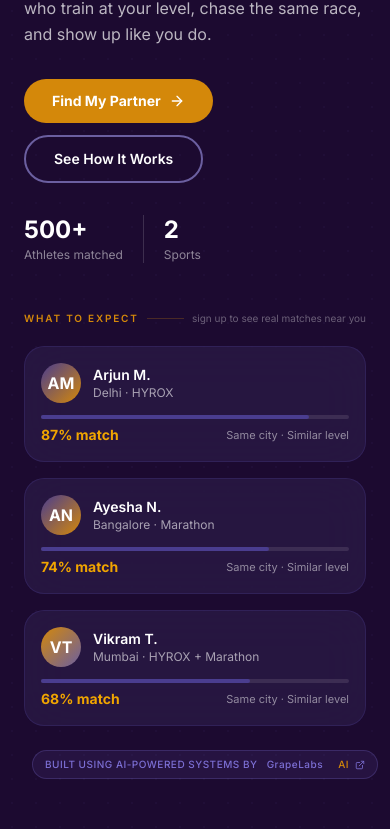
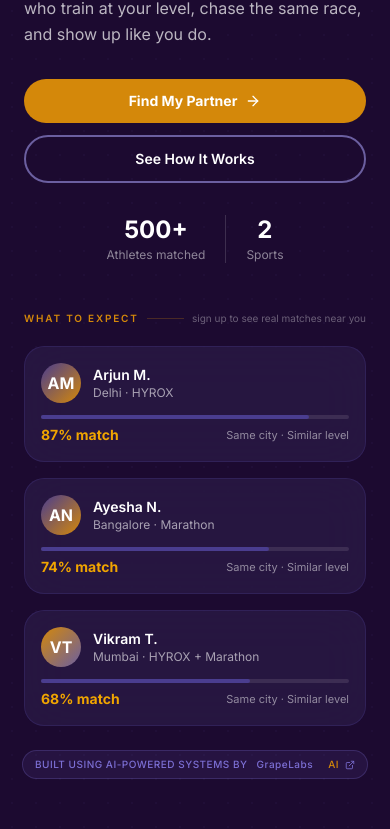
Before and after one commit to kritikachoudhury2/Crew-2.0, a React (Create React App) app in the folder crew-final/frontend/: page / in a window 390 px wide. Shown: the part 305-1134 px from the top of the page. Built offline with nearby package versions, Linux system fonts and the light colour scheme; no server answers; the database is empty.

Commit message:
Update Home.js

```diff
--- a/crew-final/frontend/src/pages/Home.js
+++ b/crew-final/frontend/src/pages/Home.js
@@ -118,25 +118,29 @@ export default function Home() {
             <p className="font-inter text-base md:text-lg mb-8 max-w-[480px] leading-relaxed" style={{ color: 'rgba(255,255,255,0.7)' }}>
               Connect with HYROX and Marathon athletes who train at your level, chase the same race, and show up like you do.
             </p>
-            <div className="flex flex-wrap gap-3 mb-8">
-              <Link to="/get-started" className="inline-flex items-center gap-2 px-7 py-3 rounded-pill font-inter font-bold text-sm transition-all hover:scale-[1.02]"
+
+            {/* FIX 1: Full-width stacked buttons on mobile, inline on sm+ */}
+            <div className="flex flex-col sm:flex-row gap-3 mb-8">
+              <Link to="/get-started"
+                className="flex items-center justify-center gap-2 w-full sm:w-auto px-7 py-3 rounded-pill font-inter font-bold text-sm transition-all hover:scale-[1.02]"
                 style={{ background: '#D4880A', color: '#fff' }}>
                 Find My Partner <ArrowRight size={16} />
               </Link>
-              <Link to="/how-it-works" className="inline-flex items-center gap-2 px-7 py-3 rounded-pill font-inter font-semibold text-sm"
+              <Link to="/how-it-works"
+                className="flex items-center justify-center gap-2 w-full sm:w-auto px-7 py-3 rounded-pill font-inter font-semibold text-sm"
                 style={{ border: '2px solid #6B5FA0', color: '#fff' }}>
                 See How It Works
               </Link>
             </div>
 
-            {/* CHANGE 1: Stats as plain text separated by a thin vertical divider, no boxes, no Countries */}
-            <div className="flex items-center gap-0">
-              <div className="flex flex-col">
+            {/* FIX 2: Stats centered on mobile */}
+            <div className="flex items-center justify-center sm:justify-start gap-0">
+              <div className="flex flex-col items-center sm:items-start">
                 <span className="font-inter font-bold text-2xl text-white leading-tight">500+</span>
                 <span className="font-inter text-xs mt-0.5" style={{ color: 'rgba(255,255,255,0.5)' }}>Athletes matched</span>
               </div>
               <div className="mx-5 self-stretch" style={{ width: '1px', background: 'rgba(255,255,255,0.15)' }} />
-              <div className="flex flex-col">
+              <div className="flex flex-col items-center sm:items-start">
                 <span className="font-inter font-bold text-2xl text-white leading-tight">2</span>
                 <span className="font-inter text-xs mt-0.5" style={{ color: 'rgba(255,255,255,0.5)' }}>Sports</span>
               </div>
@@ -144,7 +148,7 @@ export default function Home() {
           </div>
 
           <div className="flex flex-col gap-4 lg:pt-8">
-            {/* CHANGE 2: Inline header with divider — no box, no "TOP MATCHES" label */}
+            {/* Inline header with divider */}
             <div className="flex items-center gap-2 mb-1">
               <span className="font-inter font-semibold text-[10px] tracking-[0.18em] uppercase shrink-0" style={{ color: '#D4880A' }}>
                 WHAT TO EXPECT
@@ -158,24 +162,23 @@ export default function Home() {
             <HeroProfileCard name="Ayesha N." city="Bangalore" sport="Marathon" matchPct={74} delay={0.25} />
             <HeroProfileCard name="Vikram T." city="Mumbai" sport="HYROX + Marathon" matchPct={68} delay={0.4} />
 
-            {/* CHANGE 3: Mobile-safe GrapeLabs link */}
-            <div className="text-center mt-2 px-2">
+            {/* FIX 3: GrapeLabs badge — tighter, no wrapping, consistent sizing */}
+            <div className="flex justify-center mt-2">
               <a
                 href="https://www.grapelabs.in"
                 target="_blank"
                 rel="noopener noreferrer"
-                className="inline-flex items-center gap-1.5 px-3 py-1.5 rounded-full font-inter font-medium uppercase tracking-wider whitespace-nowrap"
+                className="inline-flex items-center gap-1.5 px-3 py-1.5 rounded-full font-inter font-medium uppercase tracking-wider"
                 style={{
                   fontSize: '10px',
                   color: '#7C6FD4',
                   background: 'rgba(124,111,212,0.10)',
-                  border: '1px solid rgba(124,111,212,0.25)'
+                  border: '1px solid rgba(124,111,212,0.25)',
+                  whiteSpace: 'nowrap',
                 }}
               >
-                BUILT USING AI-POWERED SYSTEMS BY&nbsp;
-                <span style={{ textTransform: 'none' }}>GrapeLabs</span>&nbsp;
-                <span style={{ color: '#D4880A' }}>AI</span>
-                <ExternalLink size={10} />
+                BUILT USING AI-POWERED SYSTEMS BY&nbsp;<span style={{ textTransform: 'none', color: '#7C6FD4' }}>GrapeLabs</span>&nbsp;<span style={{ textTransform: 'none', color: '#D4880A' }}>AI</span>
+                <ExternalLink size={10} style={{ flexShrink: 0 }} />
               </a>
             </div>
           </div>
```
